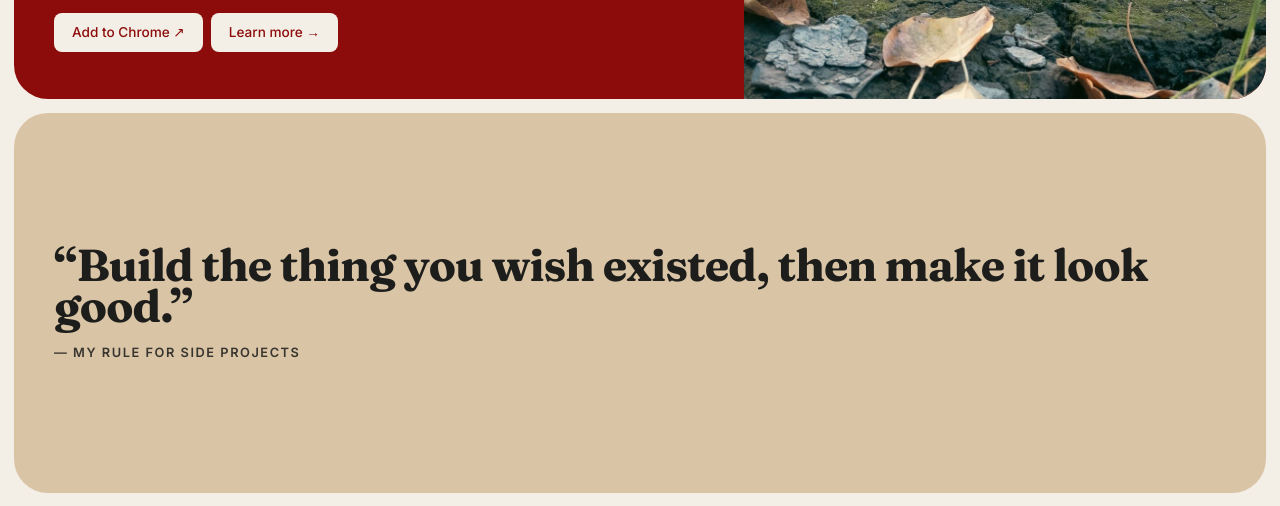
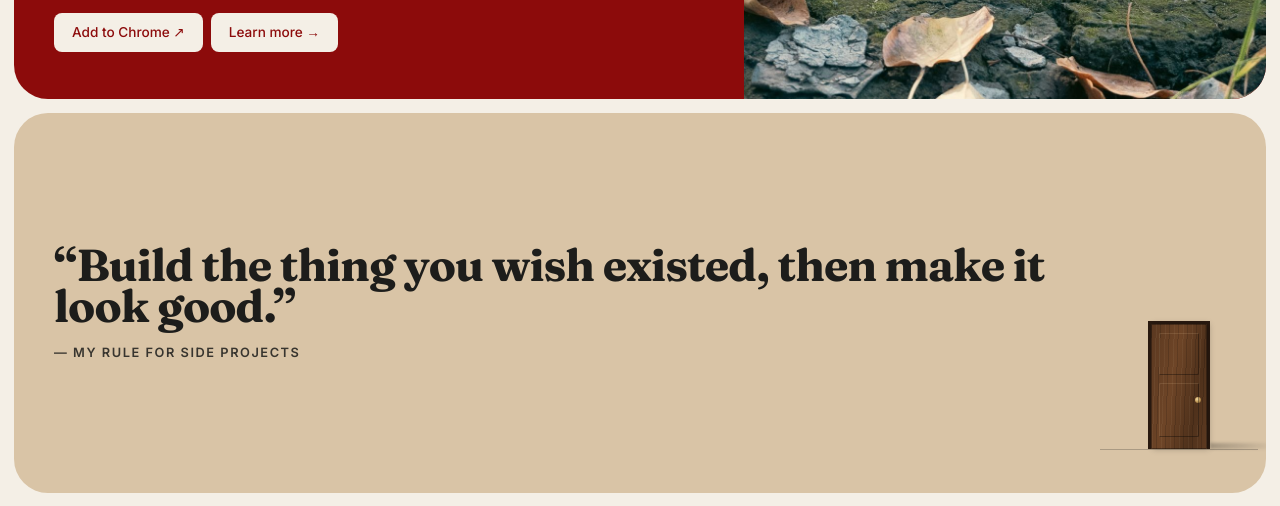
Before and after one commit to Jobansz/joban, a plain HTML site: page index.html in a window 1280 px wide. Shown: the part 1695-2201 px from the top of the page. Drawn offline with Linux system fonts and the light colour scheme.

Commit message:
A walnut door that shouldn't be there
Co-Authored-By: Claude Opus 5.5 <noreply@anthropic.com>
Claude-Session: https://claude.ai/code/session_01GyyjMvRvUXpZWKL44BSC57

```diff
--- a/index.html
+++ b/index.html
@@ -6,6 +6,74 @@
 <title>Joban Singh</title>
 <meta name="description" content="Joban Singh — CS student, builder, photographer. Prince George, BC.">
 <link rel="stylesheet" href="style.css?v=5">
+<style>
+  /* ---------- the lone walnut door ---------- */
+  .door-scene { position: relative; }
+  .door-scene .pad { padding-right: 160px; }
+  .lone-door {
+    position: absolute; right: 56px; bottom: 44px; width: 62px; height: 128px;
+    perspective: 500px; display: block; outline: none;
+  }
+  .lone-door::before { /* horizon */
+    content: ""; position: absolute; left: -48px; right: -48px; bottom: -1px; height: 1px; background: rgba(29,29,27,.25);
+  }
+  .lone-door .glow { /* the lounge, through the doorway */
+    position: absolute; inset: 0; border: 3px solid #2a1a10; border-bottom: 0;
+    background: radial-gradient(ellipse 120% 70% at 50% 15%, #ffe2a8, #f0a85a 45%, #7a3d14 100%);
+    box-shadow: 0 0 0 rgba(255, 190, 110, 0); transition: box-shadow .5s;
+  }
+  .lone-door .leaf {
+    position: absolute; inset: 3px 3px 0 3px; transform-origin: 0 50%; transform: rotateY(0deg);
+    transition: transform .6s cubic-bezier(.3,.7,.2,1);
+    background:
+      repeating-linear-gradient(92deg, rgba(0,0,0,.14) 0 1px, transparent 1px 5px, rgba(255,230,190,.05) 5px 6px, transparent 6px 9px),
+      linear-gradient(100deg, #5a3820, #6e4527 40%, #4f311b 75%, #5d3a21);
+    box-shadow: inset 0 0 0 1px rgba(0,0,0,.35), 2px 0 6px rgba(0,0,0,.25);
+  }
+  .lone-door .leaf::before, .lone-door .leaf::after { /* raised panels */
+    content: ""; position: absolute; left: 8px; right: 8px; border-radius: 1px;
+    box-shadow: inset 1px 1px 0 rgba(255,220,170,.12), inset -1px -1px 0 rgba(0,0,0,.35);
+  }
+  .lone-door .leaf::before { top: 9px; height: 42px; }
+  .lone-door .leaf::after { top: 59px; height: 54px; }
+  .lone-door .knob {
+    position: absolute; right: 6px; top: 58%; width: 6px; height: 6px; border-radius: 50%;
+    background: radial-gradient(circle at 35% 35%, #f3d9a0, #b8904f 55%, #6f5228);
+  }
+  .lone-door .shadow { position: absolute; left: 100%; bottom: 0; width: 70px; height: 6px; transform-origin: 0 100%;
+    background: linear-gradient(90deg, rgba(29,29,27,.28), transparent); filter: blur(1.5px); }
+  .lone-door:hover .leaf, .lone-door:focus-visible .leaf { transform: rotateY(-28deg); }
+  .lone-door:hover .glow, .lone-door:focus-visible .glow { box-shadow: 10px 0 40px rgba(255, 190, 110, .55); }
+  .lone-door.opening .leaf { transform: rotateY(-105deg); transition-duration: .9s; }
+  .lone-door.opening .glow { box-shadow: 0 0 120px 40px rgba(255, 196, 120, .8); }
+
+  /* stepping through: warm light fills the screen, then the lounge */
+  .threshold { position: fixed; inset: 0; pointer-events: none; opacity: 0; z-index: 50;
+    background: radial-gradient(circle at var(--x, 80%) var(--y, 80%), #ffe2a8, #c47a35 30%, #24160d 70%);
+    transition: opacity .7s ease .45s; }
+  .threshold.on { opacity: 1; }
+  @media (max-width: 760px) {
+    .door-scene .pad { padding-right: 28px; padding-bottom: 170px; }
+    .lone-door { right: auto; left: 50%; margin-left: -31px; bottom: 30px; }
+  }
+  @media (prefers-reduced-motion: reduce) { .lone-door .leaf, .threshold { transition: none; } }
+</style>
+<script>
+document.addEventListener("click", (e) => {
+  const door = e.target.closest(".lone-door");
+  if (!door || e.metaKey || e.ctrlKey) return;
+  e.preventDefault();
+  const r = door.getBoundingClientRect(), t = document.querySelector(".threshold");
+  t.style.setProperty("--x", (r.left + r.width / 2) + "px");
+  t.style.setProperty("--y", (r.top + r.height / 2) + "px");
+  door.classList.add("opening"); t.classList.add("on");
+  setTimeout(() => (location.href = door.href), 1250);
+});
+window.addEventListener("pageshow", () => { /* coming back with the back button */
+  document.querySelectorAll(".lone-door.opening").forEach((d) => d.classList.remove("opening"));
+  const t = document.querySelector(".threshold"); if (t) t.classList.remove("on");
+});
+</script>
 </head>
 <body>
 <nav><a class="logo" href="index.html">Joban</a><ul><li><a href="index.html" class="on">Home</a></li><li><a href="projects.html">Projects</a></li><li><a href="apps.html">Apps</a></li><li><a href="lifestyle.html">Lifestyle</a></li><li><a href="socials.html">Socials</a></li></ul></nav>
@@ -52,12 +120,19 @@
   <div class="photo" style="background-image:url('images/mud.jpg');background-position:center"></div>
 </section>
 
-<section class="block full sand">
+<section class="block full sand door-scene">
   <div class="pad">
     <p class="display med">“Build the thing you wish existed, then make it look good.”</p>
     <p class="eyebrow">— my rule for side projects</p>
   </div>
+  <!-- a door that shouldn't be here -->
+  <a class="lone-door" href="lounge.html" aria-label="A walnut door" title="Members only">
+    <span class="glow"></span>
+    <span class="leaf"><i class="knob"></i></span>
+    <span class="shadow"></span>
+  </a>
 </section>
+<div class="threshold" aria-hidden="true"></div>
 
 <footer class="block full blue">
   <div class="pad bottom">
```
